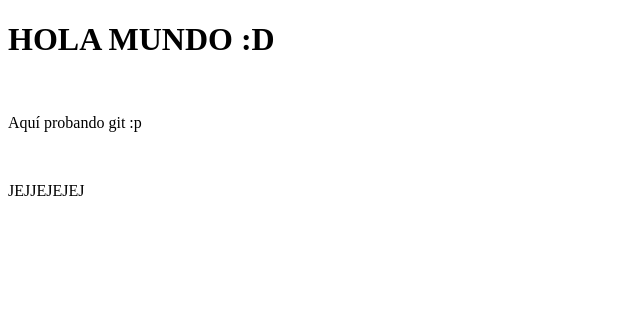
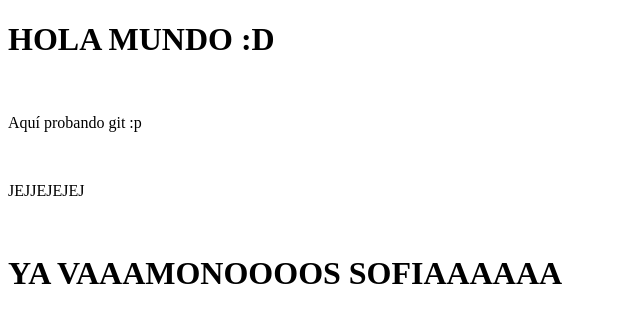
Before and after one commit to deniseestrada84/Primer-repositorio-git, a plain HTML site: page index.html in a window 1280 px wide. Shown: the whole page, without its empty margins (0-640 px from the left). Drawn offline with Linux system fonts and the light colour scheme.

Commit message:
cambios con checkout porque agrege un ya vamonos sofia

```diff
--- a/index.html
+++ b/index.html
@@ -8,6 +8,7 @@
 <body>
     <h1>HOLA MUNDO :D</h1><br>
     <p>Aquí probando git :p</p><br>
-    <p> JEJJEJEJEJ</p>
+    <p> JEJJEJEJEJ</p><br>
+    <h1>YA VAAAMONOOOOS SOFIAAAAAA</h1>
 </body>
 </html>
```
